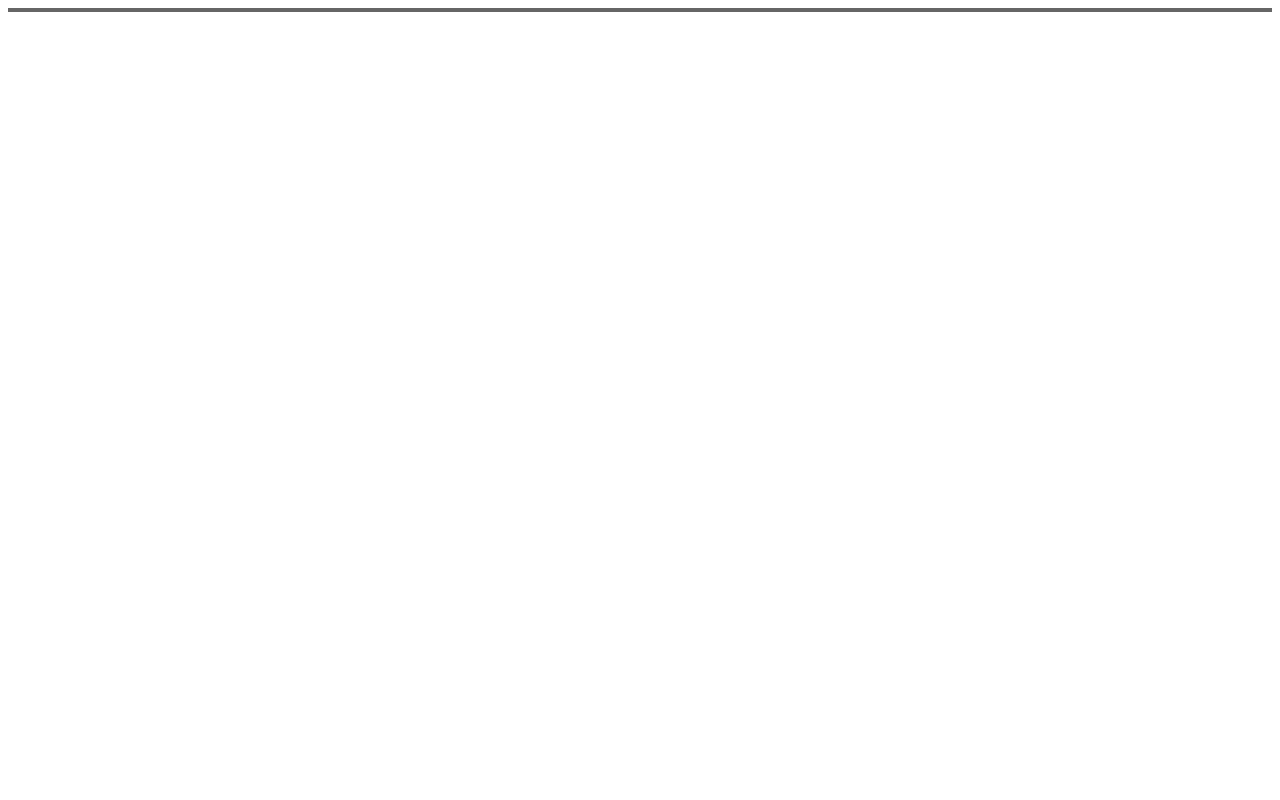
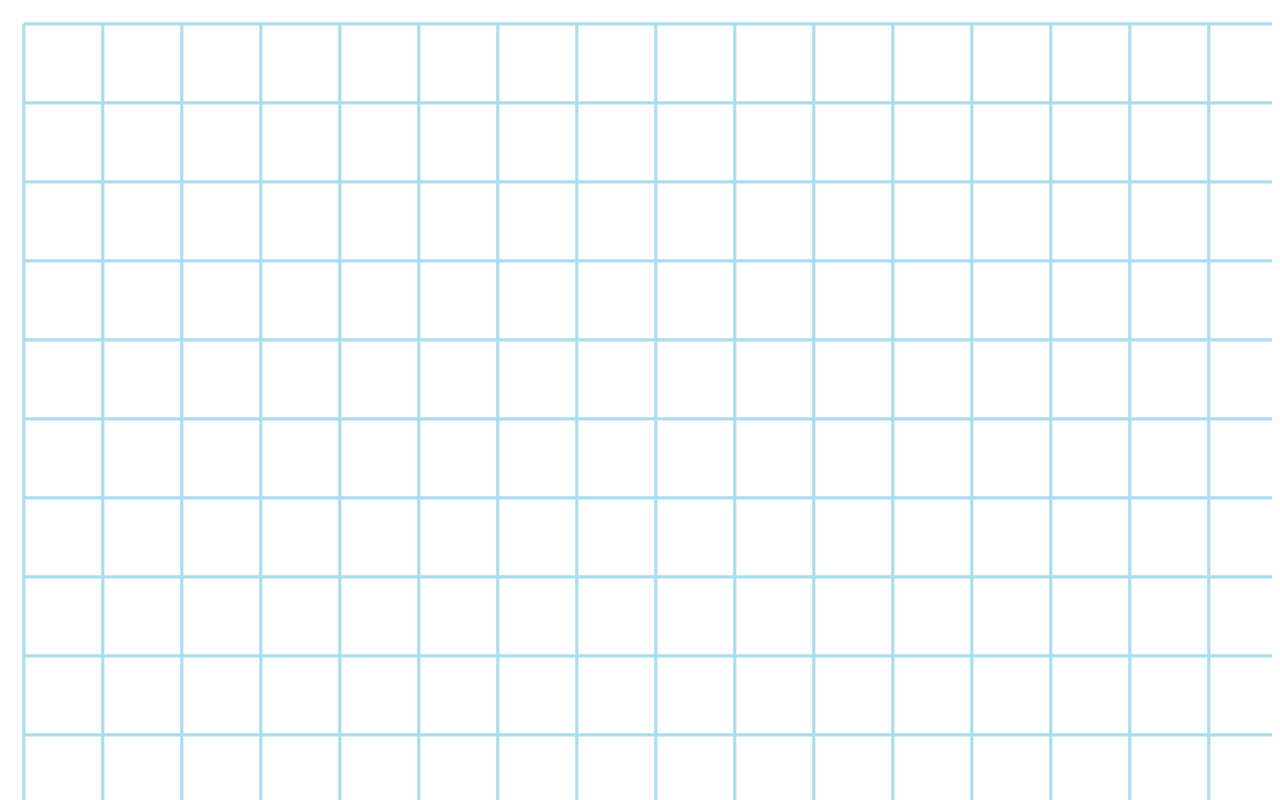
Before and after one commit to aalvinlin/polynomial-rational-cfu, a React (Vite) app: page / in a window 1280 px wide. Shown: the top 800 px of the page. Built offline with nearby package versions, Linux system fonts and the light colour scheme.

Commit message:
add gridlines

```diff
--- a/src/components/Grid.js
+++ b/src/components/Grid.js
@@ -2,11 +2,18 @@ import React from "react";
 
 const Grid = () => {
 
-    const horizontalGridLine = <path d="M 0,0 L 800,0" fill="none" stroke="#666666" strokeWidth="5" />;
+    const horizontalGridLine = (y) => {
+        return <path d={`M 10,${y} L 800,${y}`} fill="none" stroke="#AADDEE" strokeWidth="2" key={"horizontalGridLine" + y} />;
+    }
+
+    const verticalGridLine = (x) => {
+        return <path d={`M ${x},10 L ${x},800`} fill="none" stroke="#AADDEE" strokeWidth="2" key={"verticalGridLine" + x} />;
+    }
 
     return (
         <svg viewBox="0 0 800 800">
-            {horizontalGridLine}
+            {[...Array(20)].map((item, i) => horizontalGridLine(10 + 50 * i))}
+            {[...Array(20)].map((item, i) => verticalGridLine(10 + 50 * i))}
         </svg>
     )
 }
```
